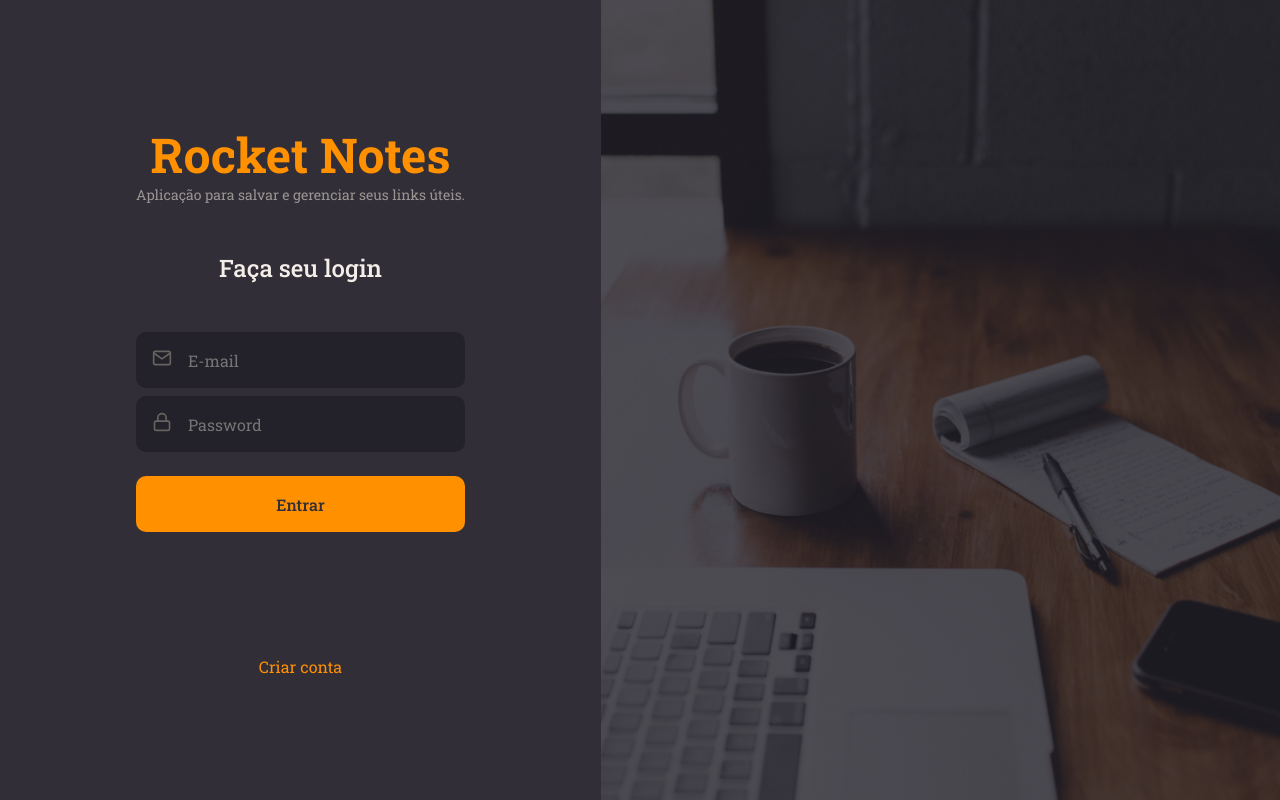
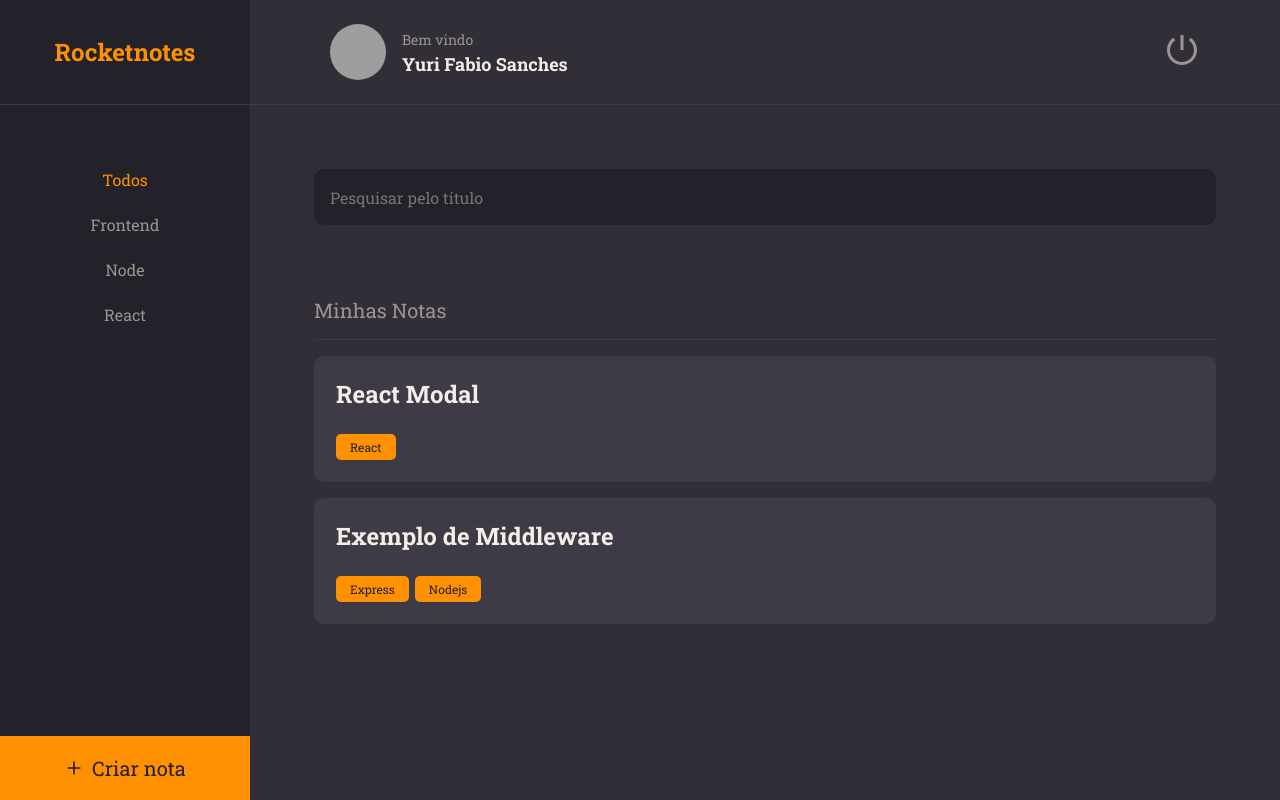
Before and after one commit to YuriFabioSanches/rocket-notes, a React (Vite) app: page / in a window 1280 px wide. Built offline with nearby package versions, Linux system fonts and the light colour scheme; grey boxes are pictures that could not be loaded.

Commit message:
navegation added

```diff
--- a/src/components/Header/index.jsx
+++ b/src/components/Header/index.jsx
@@ -4,7 +4,7 @@
 export function Header() {
   return(
     <Container>
-      <Profile>
+      <Profile to="/profile">
         <img src="https://github.com/YuriFabioSanches.png" alt="User image" />
 
         <div>
--- a/src/components/Header/styles.js
+++ b/src/components/Header/styles.js
@@ -1,4 +1,6 @@
 import styled from "styled-components";
+
+import { Link } from 'react-router-dom'
 
 export const Container = styled.header`
   grid-area: header;
@@ -12,7 +14,7 @@
   padding: 0 8rem;
 `;
 
-export const Profile = styled.div`
+export const Profile = styled(Link)`
   display: flex;
   align-items: center;
   gap: 1.6rem;
--- a/src/components/Input/index.jsx
+++ b/src/components/Input/index.jsx
@@ -3,8 +3,8 @@
 
 export function Input({ icon: Icon, labelId,  ...rest }) {
   Input.propTypes = {
-    icon: PropTypes.element,
-    labelId: PropTypes.string
+    icon:   PropTypes.func,
+    labelId: PropTypes.string,
   }
 
   return(
--- a/src/pages/Home/index.jsx
+++ b/src/pages/Home/index.jsx
@@ -44,7 +44,7 @@
 
       </Content>
 
-      <NewNote>
+      <NewNote to="/new">
         <FiPlus />
         Criar nota
       </NewNote>
--- a/src/pages/Home/styles.js
+++ b/src/pages/Home/styles.js
@@ -1,4 +1,5 @@
 import styled from "styled-components";
+import { Link } from 'react-router-dom'
 
 export const Container = styled.div`
   width: 100%;
@@ -57,7 +58,7 @@
   overflow-y: auto;
 `;
 
-export const NewNote= styled.button`
+export const NewNote= styled(Link)`
   grid-area: newnote;
 
   border: none;
--- a/src/pages/NewNote/index.jsx
+++ b/src/pages/NewNote/index.jsx
@@ -4,6 +4,8 @@
 import { Section } from "../../components/Section"
 import { NoteItem } from "../../components/NoteItem"
 import { Button } from "../../components/Button"
+
+import { Link } from 'react-router-dom'
 
 import { Container, Form, NoteInfo } from "./styles"
 
@@ -16,7 +18,7 @@
         <Form>
           <header>
             <h1>Crair nota</h1>
-            <a href="/">Voltar</a>
+            <Link to="/">Voltar</Link>
           </header>
 
           <NoteInfo>
--- a/src/pages/Profile/index.jsx
+++ b/src/pages/Profile/index.jsx
@@ -1,3 +1,5 @@
+import { Link } from 'react-router-dom'
+
 import { FiUser, FiMail, FiLock, FiArrowLeft, FiCamera } from "react-icons/fi"
 
 import { Container, Form, InputsWrapper, Avatar } from "./styles"
@@ -9,9 +11,9 @@
   return(
     <Container>
       <header>
-        <a href="/">
+        <Link to="/">
           <FiArrowLeft />
-        </a>
+        </Link>
       </header>
 
       <Form>
--- a/src/pages/SignIn/index.jsx
+++ b/src/pages/SignIn/index.jsx
@@ -1,3 +1,5 @@
+import { Link } from 'react-router-dom'
+
 import { FiMail, FiLock } from "react-icons/fi"
 
 import { Input } from "../../components/Input"
@@ -25,7 +27,7 @@
 
         <Button title="Entrar" />
 
-        <a href="#">Criar conta</a>
+        <Link to="/register">Criar conta</Link>
       </Form>
 
       <BackgroundImg />
--- a/src/pages/SignUp/index.jsx
+++ b/src/pages/SignUp/index.jsx
@@ -1,3 +1,5 @@
+import { Link } from 'react-router-dom'
+
 import { FiMail, FiLock, FiUser } from "react-icons/fi"
 
 import { Input } from "../../components/Input"
@@ -28,7 +30,7 @@
 
         <Button title="Cadastrar" />
 
-        <a href="#">Voltar para o login</a>
+        <Link to="/">Voltar para o login</Link>
       </Form>
     </Container>
   );
--- a/src/routes/index.jsx
+++ b/src/routes/index.jsx
@@ -1,10 +1,10 @@
 import { BrowserRouter } from "react-router-dom";
-import { AuthRoutes } from "./auth.routes";
+import { AppRoutes } from "./app.routes";
 
 export function Routes(){
   return(
     <BrowserRouter>
-      <AuthRoutes />
+      <AppRoutes />
     </BrowserRouter>
   );
 }
```
